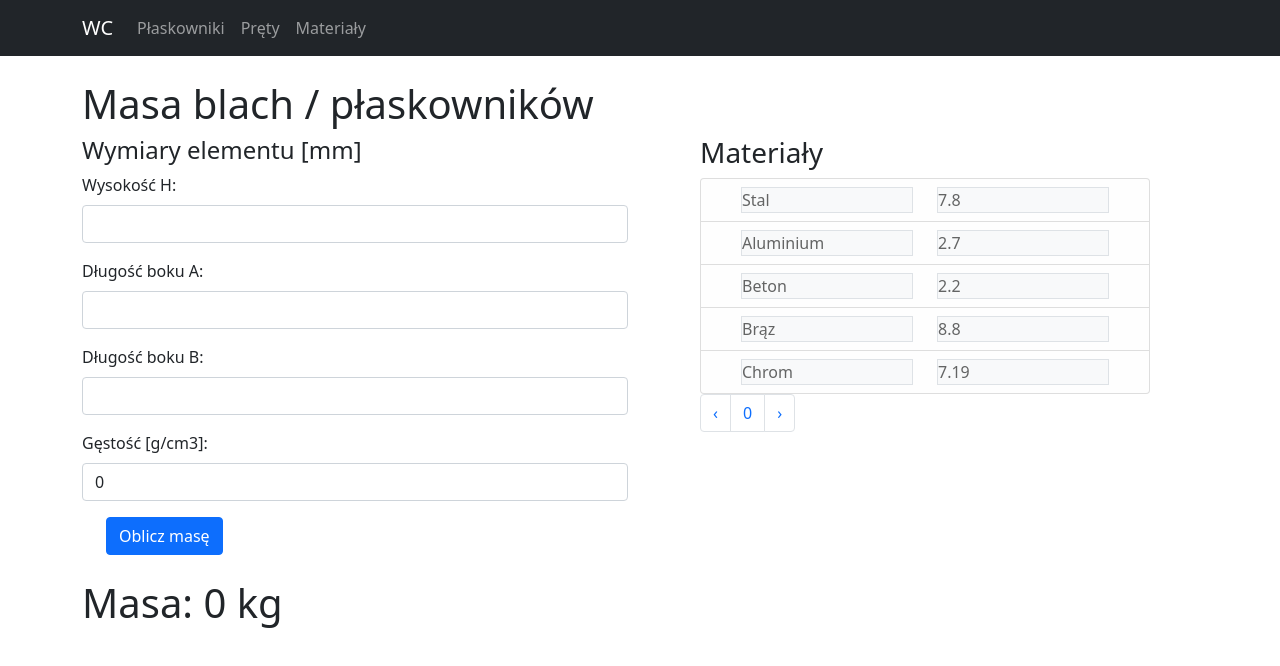
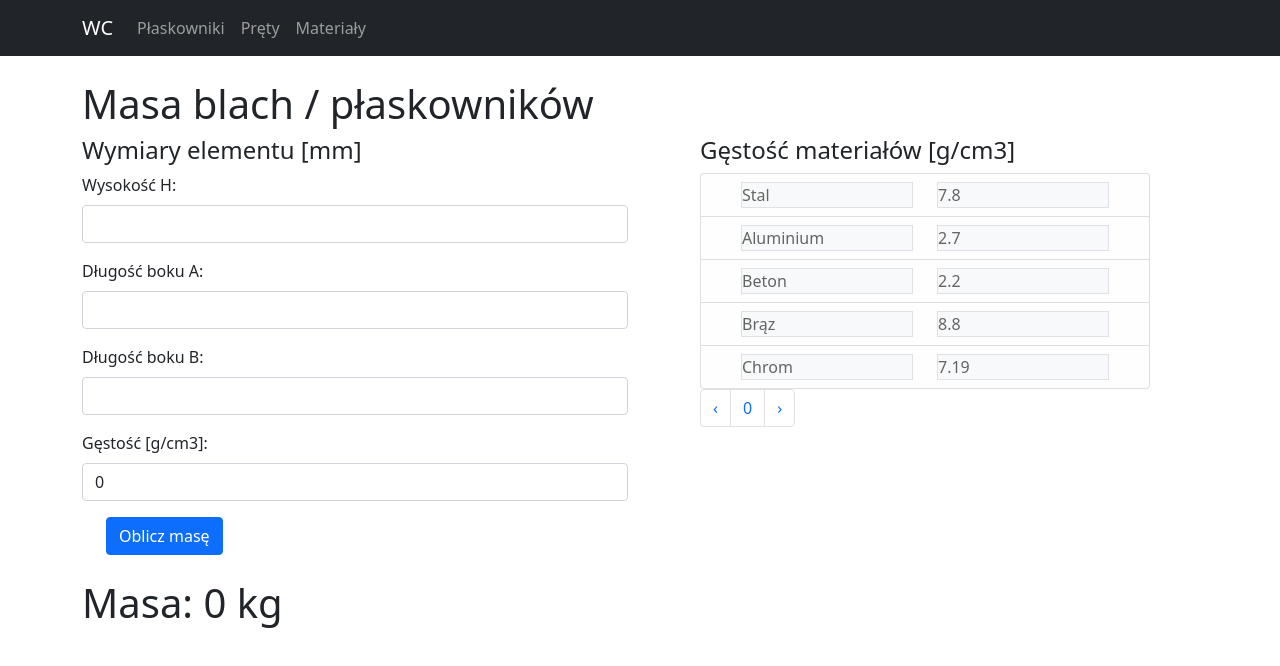
Before and after one commit to wowvaqa/wc, a React (Create React App) app: page /cuboid in a window 1280 px wide. Shown: the top 666 px of the page. Built offline with nearby package versions, Linux system fonts and the light colour scheme.

Commit message:
BUGFIX: Popraw błedu etykiety masy w widoku masy walca

```diff
--- a/src/utils/Utlis.js
+++ b/src/utils/Utlis.js
@@ -32,7 +32,7 @@ export function getRollerMass(diameter, dimH, density) {
   console.log("Objętość: " + volume);
   let mass = (volume * density) / 1000000;
   console.log("Masa: " + mass);
-  return 0;
+  return mass;
 }
 
 /**
--- a/src/views/MaterialSelectView.js
+++ b/src/views/MaterialSelectView.js
@@ -61,7 +61,7 @@ const MaterialSelectView = () => {
   return (
     <>
       <Container>
-        <h3>Materiały</h3>
+        <h4>Gęstość materiałów [g/cm3]</h4>
       </Container>
       <Container>
         <Row>
```
